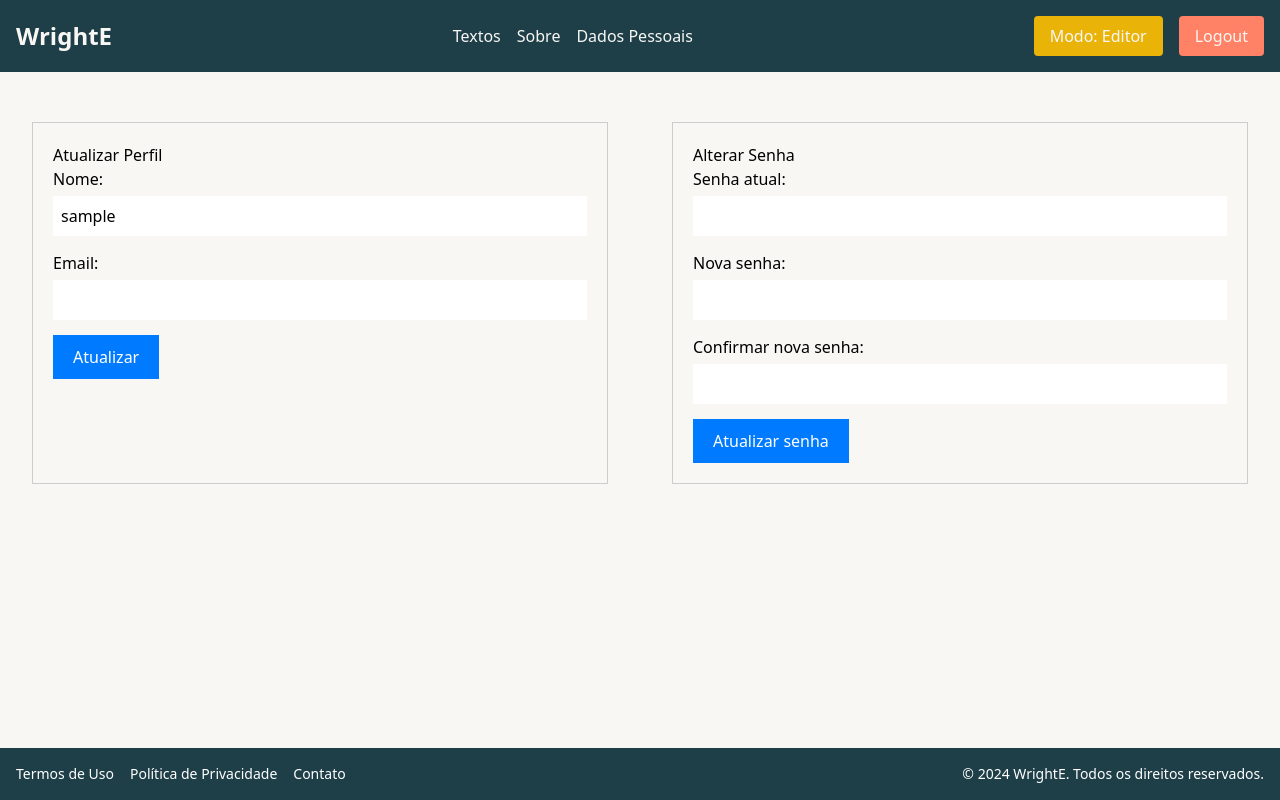
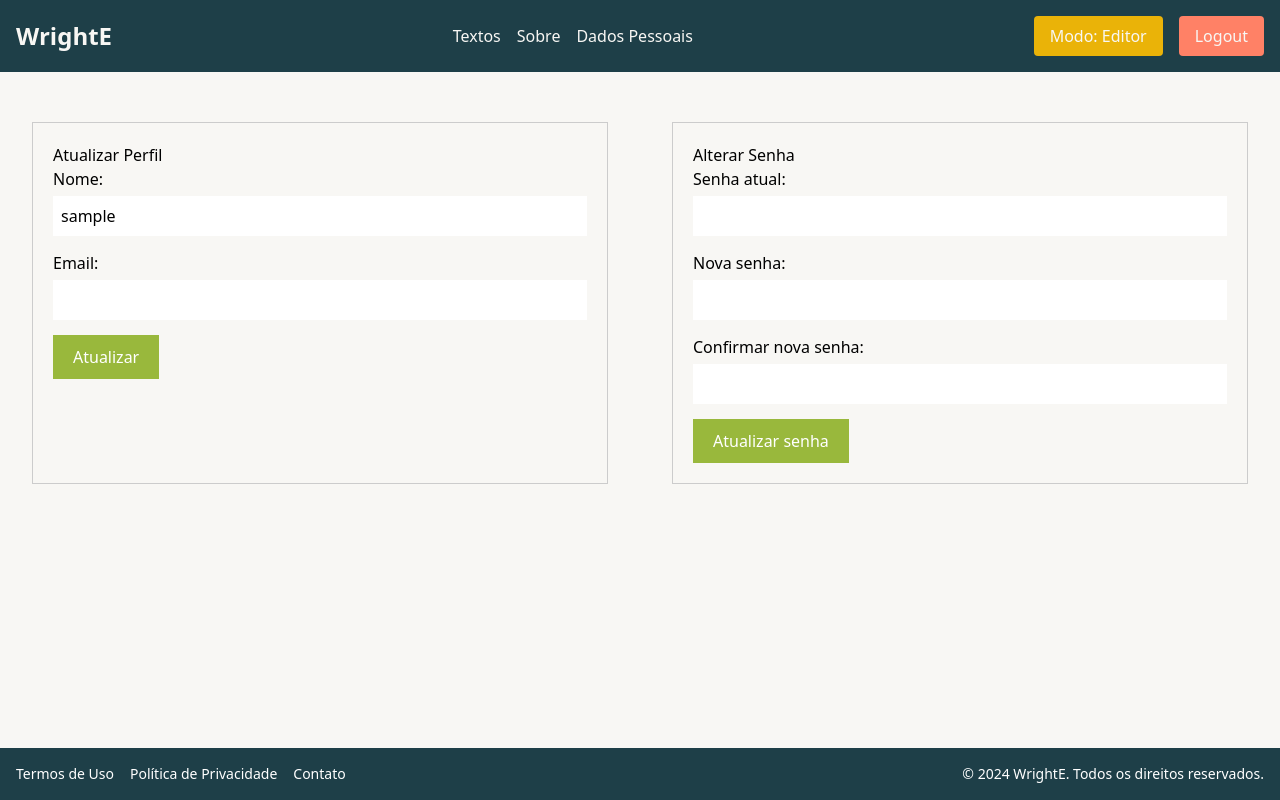
Before and after one commit to LeandroRochAlg/wrighte, a React (Vite) app: page /update in a window 1280 px wide. Built offline with nearby package versions, Linux system fonts and the light colour scheme; no server answers; sample sign-in values are in the browser's storage.

Commit message:
fix: Corrigir nome do arquivo e cor de botão

```diff
--- a/src/pages/UserUpdate.tsx
+++ b/src/pages/UserUpdate.tsx
@@ -1,7 +1,7 @@
 import React, { useState, useEffect } from 'react';
 import { useNavigate } from 'react-router-dom';
 import api from '../lib/api';
-import "../styles/UserUpdate.css";
+import "../styles/userUpdate.css";
 
 const UserUpdate: React.FC = () => {
     const [name, setName] = useState('');
--- a/src/styles/userUpdate.css
+++ b/src/styles/userUpdate.css
@@ -33,12 +33,12 @@
 
 .form-box button {
     padding: 10px 20px;
-    background-color: #007BFF;
+    background-color: #99b83c;
     color: white;
     border: none;
     cursor: pointer;
 }
 
 .form-box button:hover {
-    background-color: #0056b3;
+    background-color: #99b83c;
 }
```
